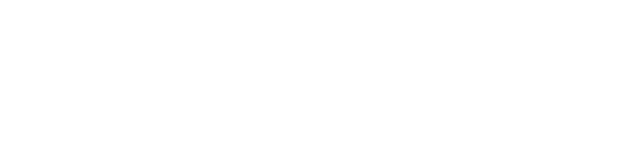
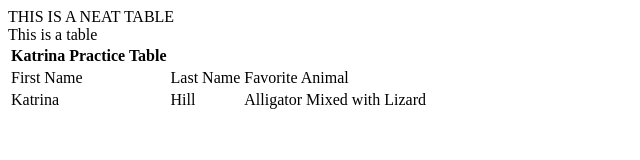
Before and after one commit to katrinalhill/firstHTML_from_GitHub, a website: page favorites.html in a window 1280 px wide. Shown: the whole page, without its empty margins (0-640 px from the left). Drawn offline with Linux system fonts and the light colour scheme.

Commit message:
last thing to add

```diff
--- a/favorites.html
+++ b/favorites.html
@@ -0,0 +1,27 @@
+<!DOCTYPE html>
+<HEAD>THIS IS A NEAT TABLE</HEAD>
+<header>This is a table</header>
+<html>
+    <BODY>
+        <table>
+            <thead>
+                <tr>
+                    <th>Katrina Practice Table</th>
+                </tr>
+            </thead>
+            <tbody>
+                <tr>
+                    <td>First Name</td>
+                    <td> Last Name</td>
+                    <td>Favorite Animal</td>
+                </tr>
+                <tr>
+                    <td>Katrina</td>
+                    <td>Hill</td>
+                    <td>Alligator Mixed with Lizard</td>
+                </tr>
+            </tbody>
+        </table>
+
+    </BODY>
+</html>
```
Also changed, not shown: index.html (+4 -4 lines).
